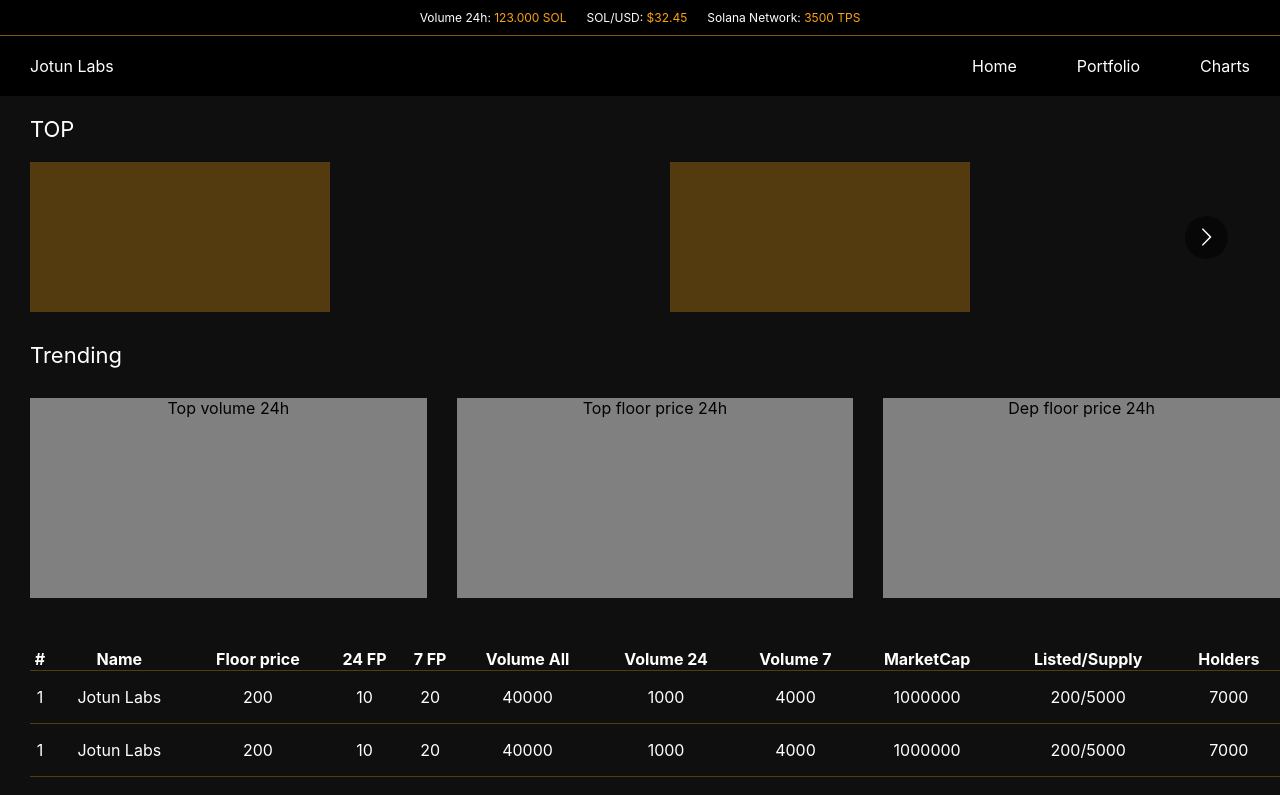
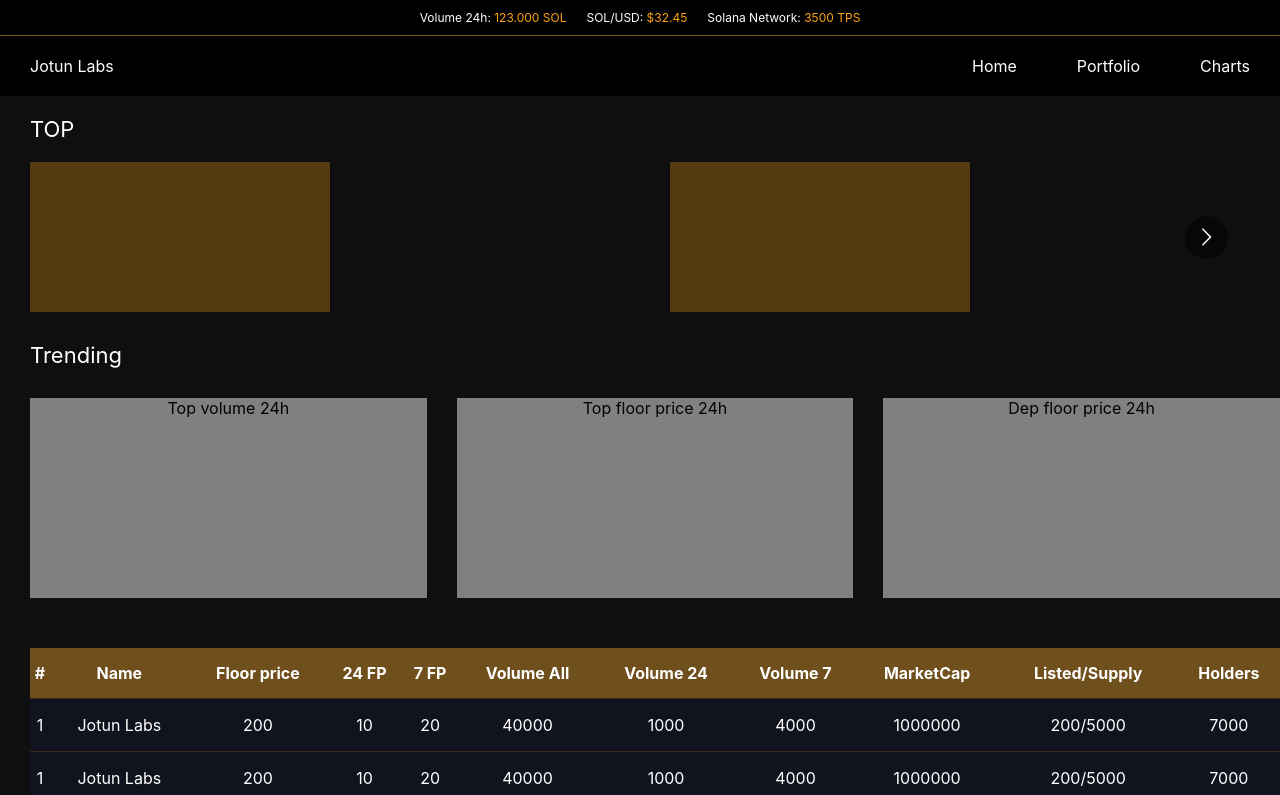
Before and after one commit to aitorpalleja/nftmarketcap-frontEnd, a React (Create React App) app: page / in a window 1280 px wide. Shown: the top 795 px of the page. Built offline with nearby package versions, Linux system fonts and the light colour scheme.

Commit message:
thead space and some styles created to table

```diff
--- a/src/Components/Dashboard/Dashboard.js
+++ b/src/Components/Dashboard/Dashboard.js
@@ -6,7 +6,7 @@ function Dashboard() {
         <div className='dashboard'>
             <div className="dashboard_container">
                 <table className='dasboard_table'>
-                    <thead className='dasboard_title'>
+                    <thead>
                         <tr >
                             <th>#</th>
                             <th>Name</th>
--- a/src/Components/Dashboard/Dashboard.scss
+++ b/src/Components/Dashboard/Dashboard.scss
@@ -10,19 +10,32 @@
     margin-left: 30px;
 }
 
-table, td, th {
-    border-bottom: 1px solid rgba(252, 163, 17, 0.295);
+thead {
+    background-color: rgba(252, 163, 17, 0.5);
+    height: 50px;
+}
 
-  }
+table,
+td,
+th {
+    border-bottom: 1px solid rgba(252, 163, 17, 0.15);
+    background-color: rgba(20, 33, 61, 0.2);
+    ;
 
-  table {
+
+
+}
+
+table {
     border-collapse: collapse;
     width: 100%;
 
-  }
 
-  td {
+
+}
+
+td {
     height: 50px;
     vertical-align: center;
     text-align: center;
-  }
+}
```
